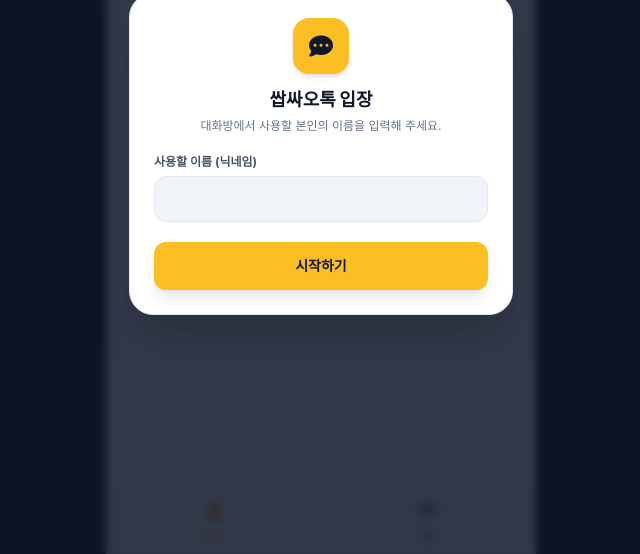
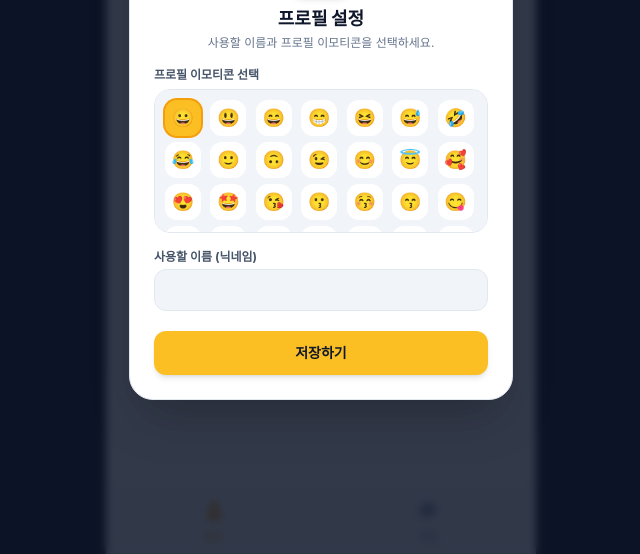
Before and after one commit to ramiya2g-cpu/godhansol, a plain HTML site: page index.html in a window 1280 px wide. Shown: the part 246-800 px from the top of the page, without its empty margins (319-959 px from the left). Drawn offline with nearby package versions, Linux system fonts and the light colour scheme; a web font is replaced by a local one.

Commit message:
Update index.html

```diff
--- a/index.html
+++ b/index.html
@@ -206,22 +206,32 @@
 
   <!-- MODALS -->
   <div id="profileModal" class="fixed inset-0 bg-slate-900/85 backdrop-blur-sm z-50 flex items-center justify-center p-4">
-    <div class="bg-white dark:bg-slate-900 rounded-3xl p-6 max-w-sm w-full shadow-2xl border border-slate-200 dark:border-slate-800 space-y-5">
+    <div class="bg-white dark:bg-slate-900 rounded-3xl p-6 max-w-sm w-full shadow-2xl border border-slate-200 dark:border-slate-800 space-y-4">
       <div class="text-center">
-        <div class="w-14 h-14 bg-amber-400 rounded-2xl flex items-center justify-center mx-auto mb-3 text-slate-900 text-2xl font-black shadow-md">
-          <i class="fa-solid fa-comment-dots"></i>
+        <!-- 현재 선택된 프로필 이모티콘 미리보기 -->
+        <div id="selectedEmojiPreview" class="w-16 h-16 bg-amber-100 dark:bg-amber-900/40 rounded-2xl flex items-center justify-center mx-auto mb-2 text-3xl font-black shadow-md cursor-pointer">
+          😀
         </div>
-        <h3 class="text-lg font-black text-slate-900 dark:text-white">쌉싸오톡 입장</h3>
-        <p class="text-xs text-slate-500 dark:text-slate-400 mt-1">대화방에서 사용할 본인의 이름을 입력해 주세요.</p>
+        <h3 class="text-lg font-black text-slate-900 dark:text-white">프로필 설정</h3>
+        <p class="text-xs text-slate-500 dark:text-slate-400 mt-0.5">사용할 이름과 프로필 이모티콘을 선택하세요.</p>
       </div>
+
+      <!-- 이모티콘 선택 팔레트 -->
       <div>
-        <label class="text-xs font-bold text-slate-600 dark:text-slate-400 block mb-1.5">사용할 이름 (닉네임)</label>
+        <label class="text-xs font-bold text-slate-600 dark:text-slate-400 block mb-1.5">프로필 이모티콘 선택</label>
+        <div id="emojiPickerGrid" class="grid grid-cols-7 gap-1.5 bg-slate-100 dark:bg-slate-800 p-2.5 rounded-2xl max-h-36 overflow-y-auto no-scrollbar border border-slate-200 dark:border-slate-700">
+          <!-- JS로 동적 생성 -->
+        </div>
+      </div>
+
+      <div>
+        <label class="text-xs font-bold text-slate-600 dark:text-slate-400 block mb-1">사용할 이름 (닉네임)</label>
         <input type="search" id="nameInput" placeholder="" onkeypress="if(event.key==='Enter') saveProfile()"
           autocomplete="off" autocorrect="off" autocapitalize="off" spellcheck="false" name="random_user_nickname_field"
-          class="w-full bg-slate-100 dark:bg-slate-800 border border-slate-200 dark:border-slate-700 rounded-xl px-4 py-3 text-sm font-bold outline-none text-slate-900 dark:text-white">
+          class="w-full bg-slate-100 dark:bg-slate-800 border border-slate-200 dark:border-slate-700 rounded-xl px-4 py-2.5 text-sm font-bold outline-none text-slate-900 dark:text-white">
       </div>
-      <div class="flex gap-2">
-        <button onclick="saveProfile()" class="flex-1 py-3.5 bg-amber-400 hover:bg-amber-500 text-slate-900 font-black rounded-xl text-sm transition shadow-lg">시작하기</button>
+      <div class="flex gap-2 pt-1">
+        <button onclick="saveProfile()" class="flex-1 py-3 bg-amber-400 hover:bg-amber-500 text-slate-900 font-black rounded-xl text-sm transition shadow-md">저장하기</button>
       </div>
     </div>
   </div>
@@ -531,7 +541,7 @@
     const db = firebase.database();
 
     window.userName = '';
-    window.userAvatarEmoji = '';
+    window.userAvatarEmoji = '😀';
 
     const isMobileDevice = /Mobi|Android|iPhone|iPad|iPod/i.test(navigator.userAgent) || ('maxTouchPoints' in navigator && navigator.maxTouchPoints > 0);
 
@@ -544,7 +554,7 @@
     window.currentTab = 'friends';
     window.currentRoomId = null;
 
-    const faceEmojis = ['😀', '😃', '😄', '😁', '😆', '😅', '🤣', '😂', '🙂', '🙃', '😉', '😊', '😇', '🥰', '😍', '🤩', '😘', '😗', '😚', '😙', '😋', '😛', '😜', '🤪', '😝', '🤑', '🤗', '🤭', '🤫', '🤔', '🤐', '🤨', '😐', '😑', '😶', '😏', '😒', '🙄', '😬', '🤥', '😌', '😔', '😪', '🤤', '😴', '😷', '🤒', '🤕', '🤢', '🤮', '🤧', '🥵', '🥶', '🥴', '😵', '🤯', '🤠', '🥳', '😎', '🤓', '🧐', '😕', '😟', '🙁', '😮', '😯', '😲', '😳', '🥺', '😦', '😧', '😨', '😰', '😢', '😭', '😱', '😖', '😣', '😞', '😓', '😩', '😫', '🥱', '😤', '😡', '😠', '🤬', '😈', '👿', '👻', '🤖'];
+    const faceEmojis = ['😀', '😃', '😄', '😁', '😆', '😅', '🤣', '😂', '🙂', '🙃', '😉', '😊', '😇', '🥰', '😍', '🤩', '😘', '😗', '😚', '😙', '😋', '😛', '😜', '🤪', '😝', '🤑', '🤗', '🤭', '🤫', '🤔', '🤐', '🤨', '😐', '😑', '😶', '😏', '😒', '🙄', '😬', '🤥', '😌', '😔', '😪', '🤤', '😴', '😷', '🤒', '🤕', '🤢', '🤮', '🤧', '🥵', '🥶', '🥴', '😵', '🤯', '🤠', '🥳', '😎', '🤓', '🧐', '😕', '😟', '🙁', '😮', '😯', '😲', '😳', '🥺', '😦', '😧', '😨', '😰', '😢', '😭', '😱', '😖', '😣', '😞', '😓', '😩', '😫', '🥱', '😤', '😡', '😠', '🤬', '😈', '👿', '👻', '🤖', '집사', '🐱', '🐶', '🦊', '🦁', '이모티콘', '🍎', '🍕', '🚗', '⚽', '🎸', '🔥', '⭐'];
 
     window.getUserAvatar = function(name, allUserNames = []) {
       if (!name) return { emoji: '😀' };
@@ -577,9 +587,12 @@
       const savedName = localStorage.getItem('ssapsao_userName');
       const savedEmoji = localStorage.getItem('ssapsao_userEmoji');
 
+      // 이모티콘 선택 그리드 생성
+      renderEmojiPicker();
+
       if (savedName) {
         window.userName = savedName;
-        window.userAvatarEmoji = savedEmoji || faceEmojis[Math.floor(Math.random() * faceEmojis.length)];
+        window.userAvatarEmoji = savedEmoji || '😀';
         document.getElementById('profileModal').classList.add('hidden');
         initApp();
       } else {
@@ -608,8 +621,32 @@
       }
     });
 
+    function renderEmojiPicker() {
+      const grid = document.getElementById('emojiPickerGrid');
+      if (!grid) return;
+      let html = '';
+      faceEmojis.forEach(emoji => {
+        const isSelected = emoji === window.userAvatarEmoji;
+        html += `
+          <button type="button" onclick="selectProfileEmoji('${emoji}')" class="w-9 h-9 text-lg rounded-xl flex items-center justify-center hover:bg-slate-200 dark:hover:bg-slate-700 transition ${isSelected ? 'bg-amber-400 dark:bg-amber-500 shadow-xs ring-2 ring-amber-500' : 'bg-white dark:bg-slate-900'}">
+            ${emoji}
+          </button>
+        `;
+      });
+      grid.innerHTML = html;
+      const preview = document.getElementById('selectedEmojiPreview');
+      if (preview) preview.textContent = window.userAvatarEmoji;
+    }
+
+    window.selectProfileEmoji = function(emoji) {
+      window.userAvatarEmoji = emoji;
+      renderEmojiPicker();
+    };
+
     window.openProfileModal = function() {
       document.getElementById('nameInput').value = window.userName || '';
+      window.userAvatarEmoji = window.userAvatarEmoji || '😀';
+      renderEmojiPicker();
       document.getElementById('profileModal').classList.remove('hidden');
       setTimeout(() => document.getElementById('nameInput').focus(), 100);
     };
@@ -622,7 +659,6 @@
       }
 
       window.userName = name;
-      window.userAvatarEmoji = faceEmojis[Math.floor(Math.random() * faceEmojis.length)];
 
       localStorage.setItem('ssapsao_userName', window.userName);
       localStorage.setItem('ssapsao_userEmoji', window.userAvatarEmoji);
@@ -641,15 +677,10 @@
     function updateUserPresence() {
       if (!window.userName) return;
       const userRef = db.ref('kakao_chat_app/users/' + window.userName);
-
-      // 온라인 상태 기록
       userRef.set({ name: window.userName, emoji: window.userAvatarEmoji, online: true });
-
-      // 앱을 종료하거나 연결이 끊어지면 즉시 online 상태를 false로 변경
       userRef.onDisconnect().update({ online: false });
     }
 
-    // 브라우저 탭을 닫거나 이동할 때 즉시 오프라인 처리
     window.addEventListener('beforeunload', () => {
       if (window.userName) {
         db.ref('kakao_chat_app/users/' + window.userName).update({ online: false });
@@ -752,8 +783,6 @@
       users.forEach(u => {
         const emoji = u.emoji || window.getUserAvatar(u.name, allUserNames).emoji;
         const isMe = u.name === window.userName;
-
-        // 서버에 저장된 online 값에 따라 즉시 표시
         const isOnline = !!u.online;
 
         let statusText = isOnline ? '온라인' : '오프라인';
```
